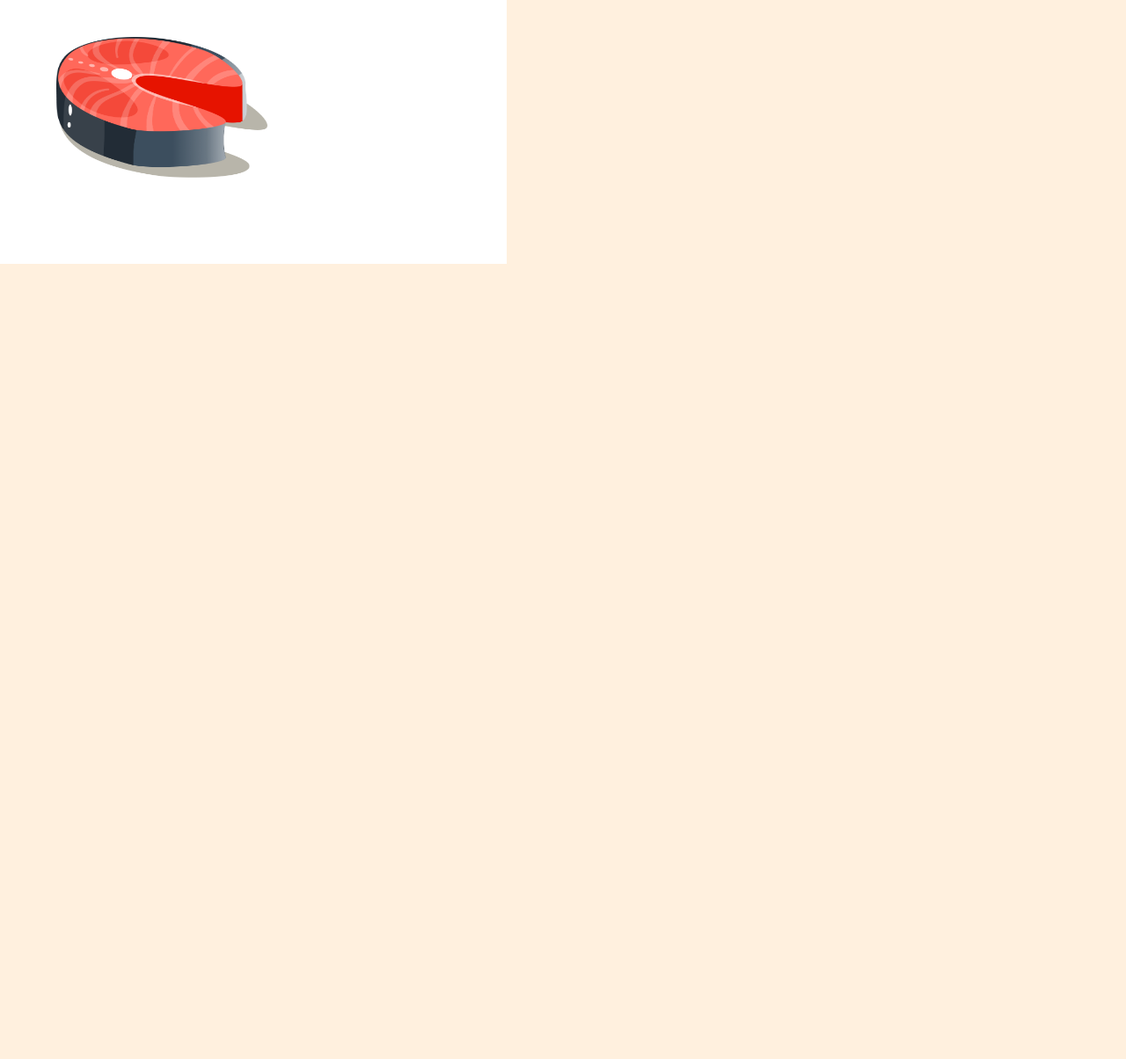
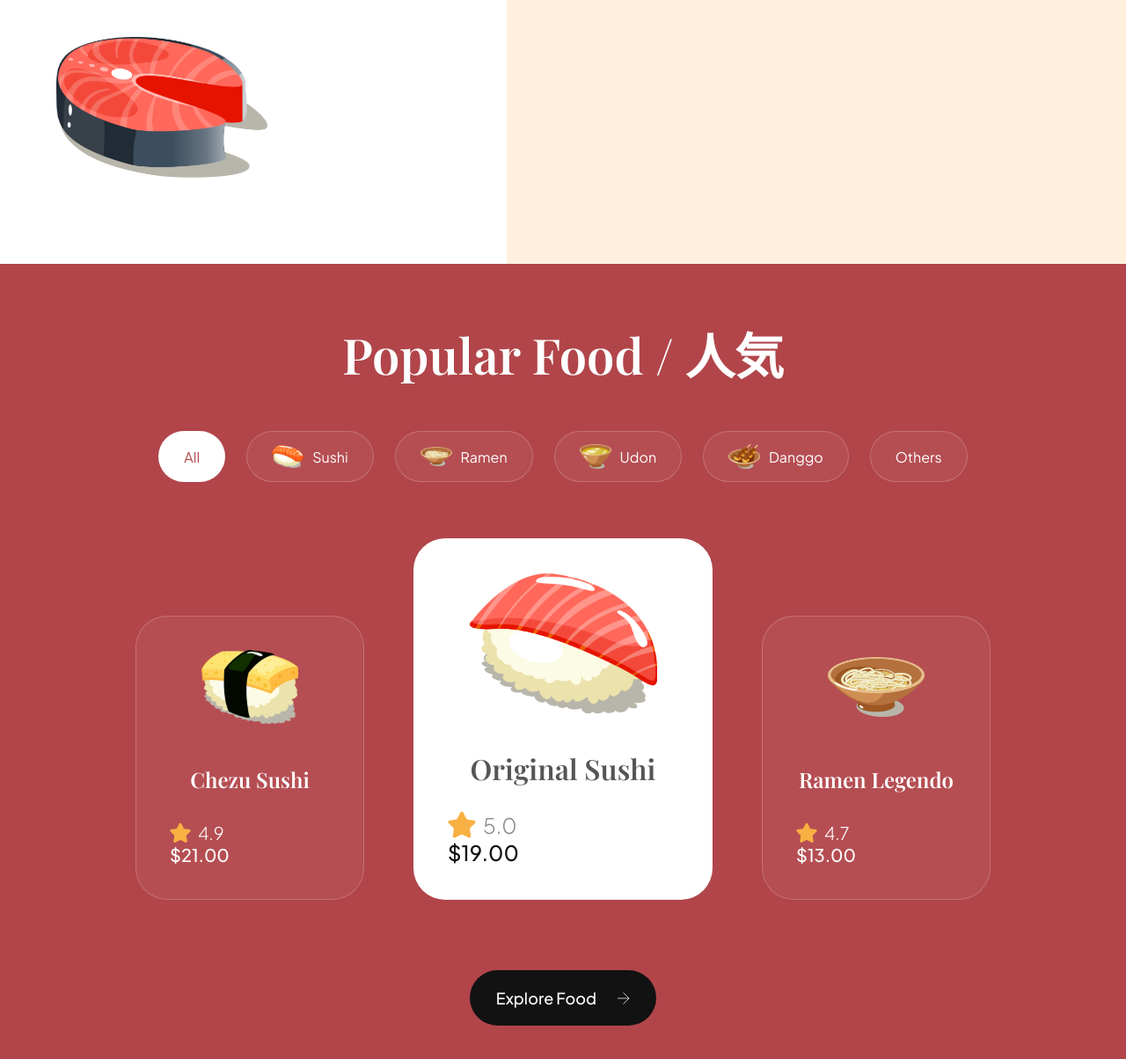
Before and after one commit to xrijan/my-sushi, a website built with Vite: page index.html in a window 1280 px wide. Shown: the part 1218-2422 px from the top of the page at 88% size. Before the commit the page ends 1518 px from the top, so only its background shows below. Built offline with nearby package versions, Linux system fonts and the light colour scheme; files whose address does not match are found by name.

Commit message:
popular section

```diff
--- a/index.html
+++ b/index.html
@@ -94,6 +94,78 @@
       </div>
     </section>
 
+    <section class="popular-foods" id="menu">
+      <h2 class="popular-foods__title">Popular Food / 人気</h2>
+      <div class="popular-foods__filters sushi__hide-scrollbar">
+        <button class="popular-foods__filter-button active">All</button>
+        <button class="popular-foods__filter-button">
+          <img src="/assets/sushi-9.png" alt="sushi 9" />
+          Sushi
+        </button>
+        <button class="popular-foods__filter-button">
+          <img src="/assets/sushi-8.png" alt="sushi 8" />
+          Ramen
+        </button>
+        <button class="popular-foods__filter-button">
+          <img src="/assets/sushi-7.png" alt="sushi 7" />
+          Udon
+        </button>
+        <button class="popular-foods__filter-button">
+          <img src="/assets/sushi-6.png" alt="sushi 6" />
+          Danggo
+        </button>
+        <button class="popular-foods__filter-button">Others</button>
+      </div>
+
+      <div class="popular-foods__catalogue">
+        <article class="popular-foods__card">
+          <img class="popular-foods__card-image" src="assets/sushi-12.png" alt="sushi-12" />
+          <h4 class="popular-foods__card-title">Chezu Sushi</h4>
+
+          <div class="popular-foods__card-details flex-between">
+            <div class="popular-foods__card-rating">
+              <img src="assets/star.svg" alt="star" />
+              <p>4.9</p>
+            </div>
+
+            <p class="popular-foods__card-price">$21.00</p>
+          </div>
+        </article>
+
+        <article class="popular-foods__card active-card">
+          <img class="popular-foods__card-image" src="assets/sushi-11.png" alt="sushi-11" />
+          <h4 class="popular-foods__card-title">Original Sushi</h4>
+
+          <div class="popular-foods__card-details flex-between">
+            <div class="popular-foods__card-rating">
+              <img src="assets/star.svg" alt="star" />
+              <p>5.0</p>
+            </div>
+
+            <p class="popular-foods__card-price">$19.00</p>
+          </div>
+        </article>
+
+        <article class="popular-foods__card">
+          <img class="popular-foods__card-image" src="assets/sushi-10.png" alt="sushi-10" />
+          <h4 class="popular-foods__card-title">Ramen Legendo</h4>
+
+          <div class="popular-foods__card-details flex-between">
+            <div class="popular-foods__card-rating">
+              <img src="assets/star.svg" alt="star" />
+              <p>4.7</p>
+            </div>
+
+            <p class="popular-foods__card-price">$13.00</p>
+          </div>
+        </article>
+      </div>
+      <button class="popular-foods__button">
+        Explore Food
+        <img src="assets/arrow-right.svg"  alt="arrow-right" />
+      </button>
+    </section>
+
 
 
 <script type="module" src="src/js/script.js"></script>
--- a/src/css/sections/about.css
+++ b/src/css/sections/about.css
@@ -25,7 +25,7 @@
 
   .about-us__image-sushi2 {
     border-bottom: 8px solid var(--color-creamson);
-    background-image: url("../../assets/about_bg2.png")
+    background-image: url("../../assets/about_bg1.png")
   }
 
   .about-us__image-sushi3 {
--- a/src/css/sections/popular.css
+++ b/src/css/sections/popular.css
@@ -0,0 +1,183 @@
+.popular-foods {
+    padding: 64px;
+    display: flex;
+    flex-direction: column;
+    background-color: var(--primary-color);
+    background-image: url("../../assets/popular_bg.png");
+    background-position: center;
+    background-repeat: no-repeat;
+    background-size: contain;
+    overflow: hidden;
+}
+
+.popular-foods__title {
+    font-size: 56px;
+    font-family: var(--playfair-display);
+    font-weight: 600;
+    line-height: 78px;
+    color: #fff;
+    text-align: center;
+  }
+
+  .popular-foods__filters {
+    margin-top: 48px;
+    max-width: 100%;
+    overflow-x: auto;
+    display: flex;
+    justify-content: center;
+    gap: 24px;
+  }
+
+  .popular-foods__filter-button {
+    padding: 10px 28px;
+    display: flex;
+    flex-direction: row;
+    align-items: center;
+    gap: 10px;
+    background: rgba(255, 255, 255, 0.05);
+    border: 1px solid rgba(255, 255, 255, 0.2);
+    border-radius: 46px;
+    font-size: 16px;
+    font-weight: 300px;
+    line-height: 25px;
+    font-family: var(--plus-jakarta-sans);
+    color: #fff;
+    cursor: pointer;
+  }
+
+  .popular-foods__filter-button img {
+    width: 36px;
+    height: 36px;
+    object-fit: contain;
+  }
+
+  .popular-foods__filter-button.active {
+    background: #fff;
+    color: var(--primary-color)
+  }
+
+  .popular-foods__filter-button:hover {
+    background: #fff;
+    color: var(--primary-color)
+  }
+
+  .popular-foods__catalogue {
+    margin-top: 64px;
+    display: flex;
+    justify-content: center;
+    align-items: flex-end;
+    flex-wrap: wrap;
+    gap: 56px;
+  }
+
+  .popular-foods__button {
+    width: fit-content;
+    padding: 20px 30px;
+    margin: 80px auto 0;
+    font-weight: 500;
+    font-size: 18px;
+    line-height: 23px;
+    font-family: var(--plus-jakarta-sans);
+    color: #fff;
+    border: none;
+    outline: none;
+    background: var(--secondary-color);
+    border-radius: 64px;
+    cursor: pointer;
+  }
+
+  .popular-foods__button img {
+    width: 14px;
+    height: 14px;
+    object-fit: contain;
+    margin-left: 21px;
+  }
+
+  .popular-foods__card {
+    padding: 38px;
+    min-width: 260px;
+    height: fit-content;
+    display: flex;
+    align-items: center;
+    flex-direction: column;
+    border-radius: 36px;
+    background: rgba(255, 255, 255, 0.05);
+    border: 1px solid rgba(255, 255, 255, 0.2);
+  }
+
+  .popular-foods__card-image {
+    width: 110px;
+    height: 84px;
+    object-fit: contain;
+  }
+
+  .popular-foods__card-title {
+    margin-top: 47px;
+    font-weight: 600;
+    font-size: 24px;
+    line-height: 32px;
+    font-family: var(--playfair-display);
+    color: #fff;
+    text-align: center;
+  }
+
+  .popular-foods__card-details {
+    width: 100%;
+    margin-top: 32px;
+  }
+
+  .popular-foods__card-rating {
+    display: flex;
+    align-items: center;
+    gap: 8px;
+  }
+
+  .popular-foods__card-rating img {
+    width: 24px;
+    height: 24px;
+    object-fit: contain;
+  }
+
+  .popular-foods__card-rating p {
+    font-size: 20px;
+    font-weight: 300;
+    font-family: var(--plus-jakarta-sans);
+    color: #fff;
+  }
+
+  .popular-foods__card-price {
+    font-size: 20px;
+    font-weight: 500;
+    font-family: var(--plus-jakarta-sans);
+    color: #fff;
+  }
+
+  .popular-foods__card.active-card {
+    background: #fff;
+    min-width: 340px;
+  }
+
+  .popular-foods__card.active-card .popular-foods__card-image {
+    width: 214px;
+    height: 160px;
+  }
+
+  .popular-foods__card.active-card .popular-foods__card-title {
+    color: var(--black-500);
+    font-size: 32px;
+  }
+
+  .popular-foods__card.active-card .popular-foods__card-rating img {
+    width: 32px;
+    height: 32px;
+  }
+
+  .popular-foods__card.active-card .popular-foods__card-rating p {
+    font-size: 24px;
+    color: var(--gray-100);
+  }
+
+  .popular-foods__card.active-card .popular-foods__card-price {
+    font-size: 24px;
+    color: var(--secondary-color)
+  }
```
